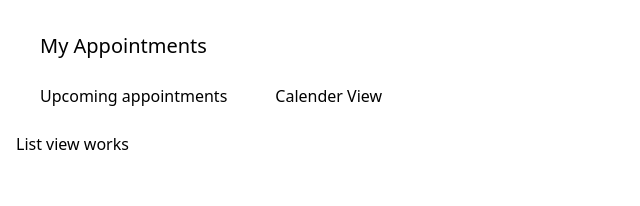
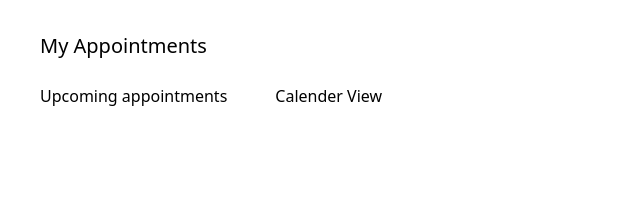
Before and after one commit to saurabhshalu/meet-planner, a React (Vite) app in the folder frontend/: page /dashboard in a window 1280 px wide. Shown: the top 206 px of the page, without its empty margins (0-640 px from the left). Built offline with nearby package versions, Linux system fonts and the light colour scheme; no server answers.

Commit message:
New changes

```diff
--- a/frontend/src/EventComponent/Event.jsx
+++ b/frontend/src/EventComponent/Event.jsx
@@ -1,10 +1,267 @@
 import { useState } from "react";
 import EventList from "./EventList/EventList";
-import EventCalView from "./EventCalView/EventCalView";
+// import EventCalView from "./EventCalView/EventCalView";
+import TestCalender from "../TestCalender";
 
 export default function Events() {
   const [mode, setMode] = useState(true);
 
+  let eventData = {
+    kind: "calendar#events",
+    etag: '"p32capev2rji820o"',
+    summary: "manalijain26798@gmail.com",
+    description: "",
+    updated: "2023-10-07T19:59:43.167Z",
+    timeZone: "Asia/Kolkata",
+    accessRole: "owner",
+    defaultReminders: [
+      {
+        method: "popup",
+        minutes: 30,
+      },
+    ],
+    nextSyncToken: "CJisu-Lc5IEDEJisu-Lc5IEDGAUg9a-UkAIo9a-UkAI=",
+    items: [
+      {
+        kind: "calendar#event",
+        etag: '"3033900081221000"',
+        id: "c4pjee9pcoq6abb26oo6ab9k6srj0bb26pi62b9ncgqj8cb66sr3ie9kc4",
+        status: "tentative",
+        htmlLink:
+          "https://www.google.com/calendar/event?eid=YzRwamVlOXBjb3E2YWJiMjZvbzZhYjlrNnNyajBiYjI2cGk2MmI5bmNncWo4Y2I2NnNyM2llOWtjNF8yMDE4MDkxNlQwMjMwMDBaIG1hbmFsaWphaW4yNjc5OEBt",
+        created: "2018-01-26T07:00:40.000Z",
+        updated: "2018-01-26T07:00:40.651Z",
+        summary: "Chacha's birthday ",
+        creator: {
+          email: "manalijain26798@gmail.com",
+          displayName: "Manali Jain",
+          self: true,
+        },
+        organizer: {
+          email: "manalijain26798@gmail.com",
+          displayName: "Manali Jain",
+          self: true,
+        },
+        start: {
+          dateTime: "2018-09-16T08:00:00+05:30",
+          timeZone: "Asia/Kolkata",
+        },
+        end: {
+          dateTime: "2018-09-16T09:00:00+05:30",
+          timeZone: "Asia/Kolkata",
+        },
+        recurrence: ["RRULE:FREQ=YEARLY;WKST=MO;INTERVAL=1"],
+        iCalUID:
+          "c4pjee9pcoq6abb26oo6ab9k6srj0bb26pi62b9ncgqj8cb66sr3ie9kc4@google.com",
+        sequence: 1,
+        reminders: {
+          useDefault: false,
+          overrides: [
+            {
+              method: "popup",
+              minutes: 0,
+            },
+          ],
+        },
+        eventType: "default",
+      },
+      {
+        kind: "calendar#event",
+        etag: '"3033900123446000"',
+        id: "6oo62opkcksj4b9hclj3ab9k68om2bb1ccsj8b9j6crm8cpk6dgmcc36c4",
+        status: "tentative",
+        htmlLink:
+          "https://www.google.com/calendar/event?eid=Nm9vNjJvcGtja3NqNGI5aGNsajNhYjlrNjhvbTJiYjFjY3NqOGI5ajZjcm04Y3BrNmRnbWNjMzZjNF8yMDE4MDkyNVQwMjMwMDBaIG1hbmFsaWphaW4yNjc5OEBt",
+        created: "2018-01-26T07:01:01.000Z",
+        updated: "2018-01-26T07:01:01.786Z",
+        summary: "Mami's birthday",
+        creator: {
+          email: "manalijain26798@gmail.com",
+          displayName: "Manali Jain",
+          self: true,
+        },
+        organizer: {
+          email: "manalijain26798@gmail.com",
+          displayName: "Manali Jain",
+          self: true,
+        },
+        start: {
+          dateTime: "2018-09-25T08:00:00+05:30",
+          timeZone: "Asia/Kolkata",
+        },
+        end: {
+          dateTime: "2018-09-25T09:00:00+05:30",
+          timeZone: "Asia/Kolkata",
+        },
+        recurrence: ["RRULE:FREQ=YEARLY;WKST=MO;INTERVAL=1"],
+        iCalUID:
+          "6oo62opkcksj4b9hclj3ab9k68om2bb1ccsj8b9j6crm8cpk6dgmcc36c4@google.com",
+        sequence: 1,
+        reminders: {
+          useDefault: false,
+          overrides: [
+            {
+              method: "popup",
+              minutes: 0,
+            },
+          ],
+        },
+        eventType: "default",
+      },
+      {
+        kind: "calendar#event",
+        etag: '"3033900177658000"',
+        id: "60rj4p9h60o6ab9kcopjcb9k6tij2b9ocksjcbb561gmap1k6lj34cho6g",
+        status: "tentative",
+        htmlLink:
+          "https://www.google.com/calendar/event?eid=NjByajRwOWg2MG82YWI5a2NvcGpjYjlrNnRpajJiOW9ja3NqY2JiNTYxZ21hcDFrNmxqMzRjaG82Z18yMDE4MDkyMlQwMjMwMDBaIG1hbmFsaWphaW4yNjc5OEBt",
+        created: "2018-01-26T07:01:28.000Z",
+        updated: "2018-01-26T07:01:28.878Z",
+        summary: "Vidhi's birthday",
+        creator: {
+          email: "manalijain26798@gmail.com",
+          displayName: "Manali Jain",
+          self: true,
+        },
+        organizer: {
+          email: "manalijain26798@gmail.com",
+          displayName: "Manali Jain",
+          self: true,
+        },
+        start: {
+          dateTime: "2018-09-22T08:00:00+05:30",
+          timeZone: "Asia/Kolkata",
+        },
+        end: {
+          dateTime: "2018-09-22T09:00:00+05:30",
+          timeZone: "Asia/Kolkata",
+        },
+        recurrence: ["RRULE:FREQ=YEARLY;WKST=MO;INTERVAL=1"],
+        iCalUID:
+          "60rj4p9h60o6ab9kcopjcb9k6tij2b9ocksjcbb561gmap1k6lj34cho6g@google.com",
+        sequence: 1,
+        reminders: {
+          useDefault: false,
+          overrides: [
+            {
+              method: "popup",
+              minutes: 0,
+            },
+          ],
+        },
+        eventType: "default",
+      },
+      {
+        kind: "calendar#event",
+        etag: '"3033900289888000"',
+        id: "6phm8oj660o66b9pcdi30b9k6gp36b9ochim2b9hcgr38d9l74qj2db1c8",
+        status: "tentative",
+        htmlLink:
+          "https://www.google.com/calendar/event?eid=NnBobThvajY2MG82NmI5cGNkaTMwYjlrNmdwMzZiOW9jaGltMmI5aGNncjM4ZDlsNzRxajJkYjFjOF8yMDE4MTAwMlQwMjMwMDBaIG1hbmFsaWphaW4yNjc5OEBt",
+        created: "2018-01-26T07:02:24.000Z",
+        updated: "2018-01-26T07:02:24.983Z",
+        summary: "Jinali's birthday",
+        creator: {
+          email: "manalijain26798@gmail.com",
+          displayName: "Manali Jain",
+          self: true,
+        },
+        organizer: {
+          email: "manalijain26798@gmail.com",
+          displayName: "Manali Jain",
+          self: true,
+        },
+        start: {
+          dateTime: "2018-10-02T08:00:00+05:30",
+          timeZone: "Asia/Kolkata",
+        },
+        end: {
+          dateTime: "2018-10-02T09:00:00+05:30",
+          timeZone: "Asia/Kolkata",
+        },
+        recurrence: ["RRULE:FREQ=YEARLY;WKST=MO;INTERVAL=1"],
+        iCalUID:
+          "6phm8oj660o66b9pcdi30b9k6gp36b9ochim2b9hcgr38d9l74qj2db1c8@google.com",
+        sequence: 1,
+        reminders: {
+          useDefault: false,
+          overrides: [
+            {
+              method: "popup",
+              minutes: 0,
+            },
+          ],
+        },
+        eventType: "default",
+      },
+      {
+        kind: "calendar#event",
+        etag: '"3389902519180000"',
+        id: "c9j30dhn64pmabb2ccqm2b9kc8o3ibb164o66bb5cpi3ccpocgqjachk60",
+        status: "confirmed",
+        htmlLink:
+          "https://www.google.com/calendar/event?eid=YzlqMzBkaG42NHBtYWJiMmNjcW0yYjlrYzhvM2liYjE2NG82NmJiNWNwaTNjY3BvY2dxamFjaGs2MCBtYW5hbGlqYWluMjY3OThAbQ",
+        created: "2023-09-17T11:46:27.000Z",
+        updated: "2023-09-17T11:47:39.590Z",
+        summary: "Medicine - powder",
+        creator: {
+          email: "manalijain26798@gmail.com",
+          self: true,
+        },
+        organizer: {
+          email: "manalijain26798@gmail.com",
+          self: true,
+        },
+        start: {
+          dateTime: "2023-10-02T20:30:00+05:30",
+          timeZone: "Asia/Kolkata",
+        },
+        end: {
+          dateTime: "2023-10-02T21:30:00+05:30",
+          timeZone: "Asia/Kolkata",
+        },
+        iCalUID:
+          "c9j30dhn64pmabb2ccqm2b9kc8o3ibb164o66bb5cpi3ccpocgqjachk60@google.com",
+        sequence: 1,
+        reminders: {
+          useDefault: true,
+        },
+        eventType: "default",
+      },
+      {
+        kind: "calendar#event",
+        etag: '"3393417555170000"',
+        id: "05i358op75po5oiq9mjfa34plc",
+        status: "confirmed",
+        htmlLink:
+          "https://www.google.com/calendar/event?eid=MDVpMzU4b3A3NXBvNW9pcTltamZhMzRwbGMgbWFuYWxpamFpbjI2Nzk4QG0",
+        created: "2023-10-07T19:59:37.000Z",
+        updated: "2023-10-07T19:59:37.585Z",
+        creator: {
+          email: "manalijain26798@gmail.com",
+          self: true,
+        },
+        organizer: {
+          email: "manalijain26798@gmail.com",
+          self: true,
+        },
+        start: {
+          dateTime: "2023-10-02T15:00:00+05:30",
+          timeZone: "Asia/Kolkata",
+        },
+        end: {
+          dateTime: "2023-10-02T16:00:00+05:30",
+          timeZone: "Asia/Kolkata",
+        },
+        iCalUID: "05i358op75po5oiq9mjfa34plc@google.com",
+        sequence: 0,
+        reminders: {
+          useDefault: true,
+        },
+        eventType: "default",
+      },
+    ],
+  };
   return (
     <>
       <main className="container mx-auto px-4 my-8">
@@ -29,7 +286,12 @@ export default function Events() {
             <h4 className="text-bold text-md ">Calender View</h4>
           </div>
         </nav>
-        {mode ? <EventList /> : <EventCalView />}
+        {console.log(eventData.items)}
+        {mode ? (
+          <EventList objList={eventData.items} />
+        ) : (
+          <TestCalender objList={eventData.items} />
+        )}
       </main>
     </>
   );
--- /dev/null
+++ b/frontend/src/EventComponent/EventList/EventItem/EventItem.jsx
@@ -0,0 +1,7 @@
+/* eslint-disable react/prop-types */
+export default function EventItem({ data }) {
+  {
+    console.log(data);
+  }
+  return <></>;
+}
--- a/frontend/src/EventComponent/EventList/EventList.jsx
+++ b/frontend/src/EventComponent/EventList/EventList.jsx
@@ -1,3 +1,15 @@
-export default function EventList() {
-  return <>List view works</>;
+/* eslint-disable react/jsx-key */
+/* eslint-disable react/prop-types */
+import EventItem from "./EventItem/EventItem";
+
+export default function EventList({ objList }) {
+  return (
+    <>
+      {objList?.map((x) => (
+        <>
+          <EventItem data={x} />
+        </>
+      ))}
+    </>
+  );
 }
--- a/frontend/src/TestCalender.jsx
+++ b/frontend/src/TestCalender.jsx
@@ -1,3 +1,4 @@
+/* eslint-disable no-const-assign */
 import { useState } from "react";
 import WeekCalendar from "react-week-calendar";
 import "react-week-calendar/dist/style.less";
```
Also changed, not shown: 1 other file (tests, documents, lock files or other folders).
